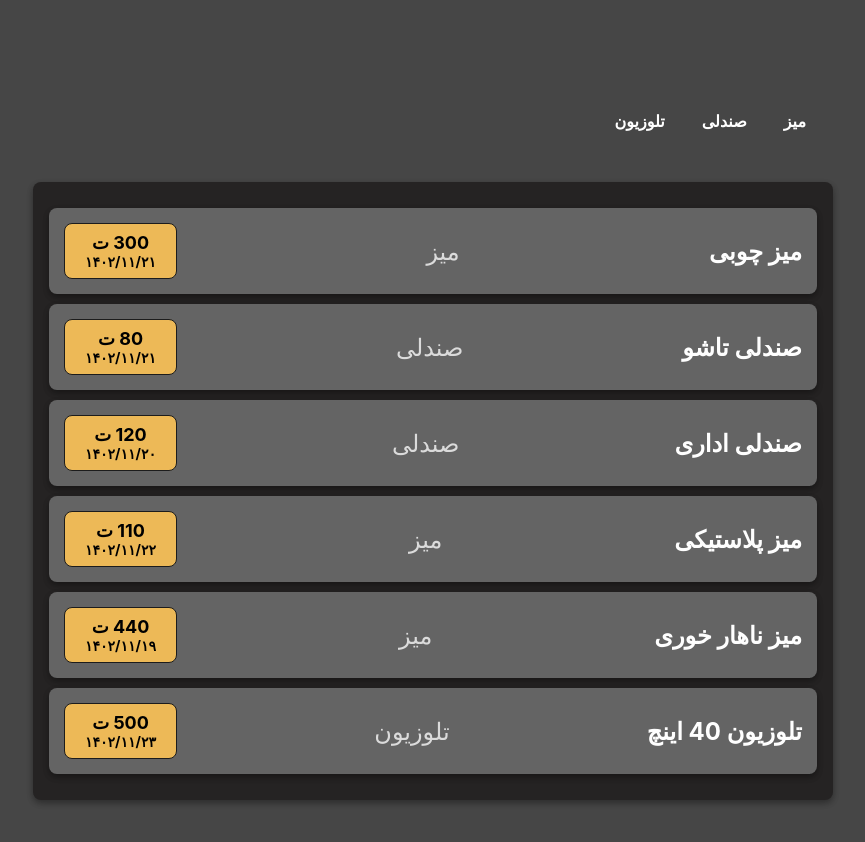
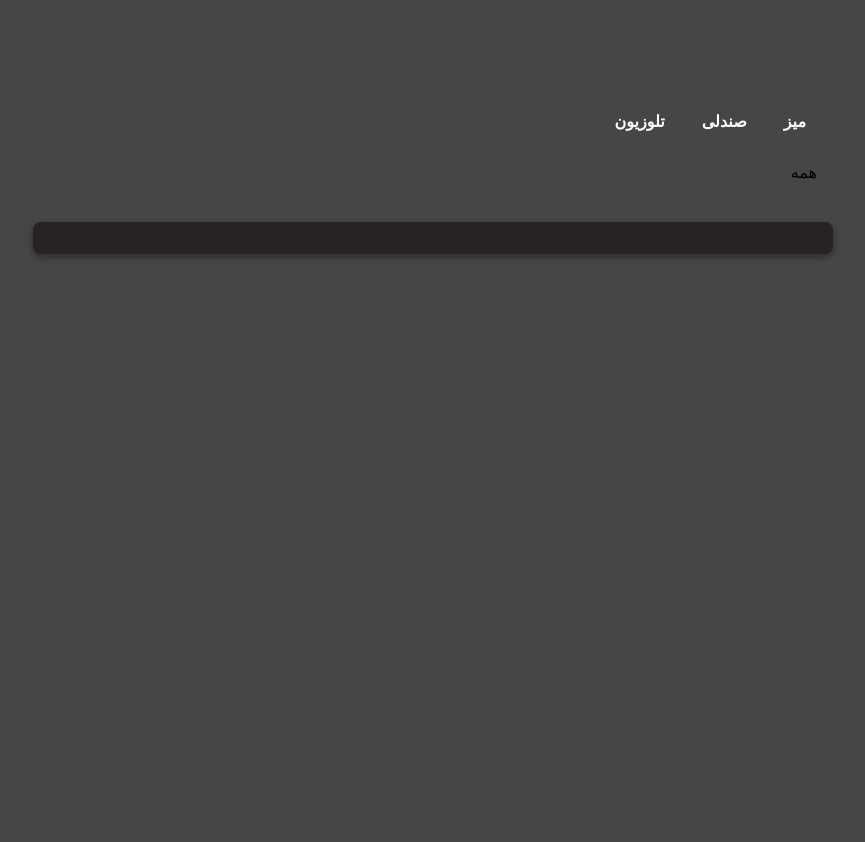
Before and after one commit to Hexpur/shoping-cart-project, a React (Create React App) app: page / in a window 1280 px wide. Shown: the top 842 px of the page, without its empty margins (207-1072 px from the left). After the commit the page ends 800 px from the top, so only its background shows below. Built offline with nearby package versions, Linux system fonts and the light colour scheme.

Commit message:
category update

```diff
--- a/src/App.js
+++ b/src/App.js
@@ -2,12 +2,21 @@ import "./App.css";
 import Products from "./components/Products/Products.js";
 import Filter from "./components/Filter/Filter.js";
 import { PRODUCT_DATA } from "./ProductItems.js";
+import { useState } from "react";
 
 const App = () => {
+  const [selectedTab, setSelectedTab] = useState("همه");
+  function selectedTabHandler(category) {
+    setSelectedTab(category);
+  }
   return (
     <>
-      <Filter productItems={PRODUCT_DATA} />
-      <Products productItems={PRODUCT_DATA} />
+      <Filter
+        productItems={PRODUCT_DATA}
+        selectedTabHandler={selectedTabHandler}
+        selectedTab={selectedTab}
+      />
+      <Products productItems={PRODUCT_DATA} selectedTab={selectedTab} />
     </>
   );
 };
--- a/src/components/Filter/Filter.js
+++ b/src/components/Filter/Filter.js
@@ -1,19 +1,31 @@
 import "./Filter.css";
+import { useState } from "react";
 
-export default function Filter({ productItems }) {
-  const categoryItems = productItems.map((product) => product.category);
-  const categoryUniqueItems = categoryItems.filter(
+function UniqueCategoriesHelper(list) {
+  const categoryItems = list.map((product) => product.category);
+  return categoryItems.filter(
     (category, index) => categoryItems.indexOf(category) === index
   );
+}
+export default function Filter({
+  productItems,
+  selectedTabHandler,
+  selectedTab,
+}) {
+  const ProductUniqueCategories = UniqueCategoriesHelper(productItems);
+
   return (
     <div className="filter">
       <ul className="filter__list">
-        {categoryUniqueItems.map((category, index) => (
+        {ProductUniqueCategories.map((category, index) => (
           <li key={index}>
-            <button>{category}</button>
+            <button onClick={() => selectedTabHandler(category)}>
+              {category}
+            </button>
           </li>
         ))}
       </ul>
+      {selectedTab}
     </div>
   );
 }
--- a/src/components/Products/ProductItem.js
+++ b/src/components/Products/ProductItem.js
@@ -1,6 +1,6 @@
 import "./ProductItem.css";
 import ProductDetails from "./ProductDetails.js";
-import Card from "../Card.js";
+import Card from "../UI/Card.js";
 
 function ProductItem(props) {
   return (
--- a/src/components/Products/Products.js
+++ b/src/components/Products/Products.js
@@ -1,13 +1,15 @@
-import Card from "../Card.js";
+import Card from "../UI/Card.js";
 import ProductItem from "./ProductItem.js";
 import "./Products.css";
 
-function Products({ productItems }) {
+function Products({ productItems, selectedTab }) {
   return (
     <Card className="products">
-      {productItems.map((product, index) => (
-        <ProductItem key={index} {...product} />
-      ))}
+      {productItems
+        .filter((product) => product.category === selectedTab)
+        .map((product, index) => (
+          <ProductItem key={index} {...product} />
+        ))}
     </Card>
   );
 }
```
Also changed, not shown: src/components/UI/Card.css (renamed from src/components/Card.css), src/components/UI/Card.js (renamed from src/components/Card.js).
